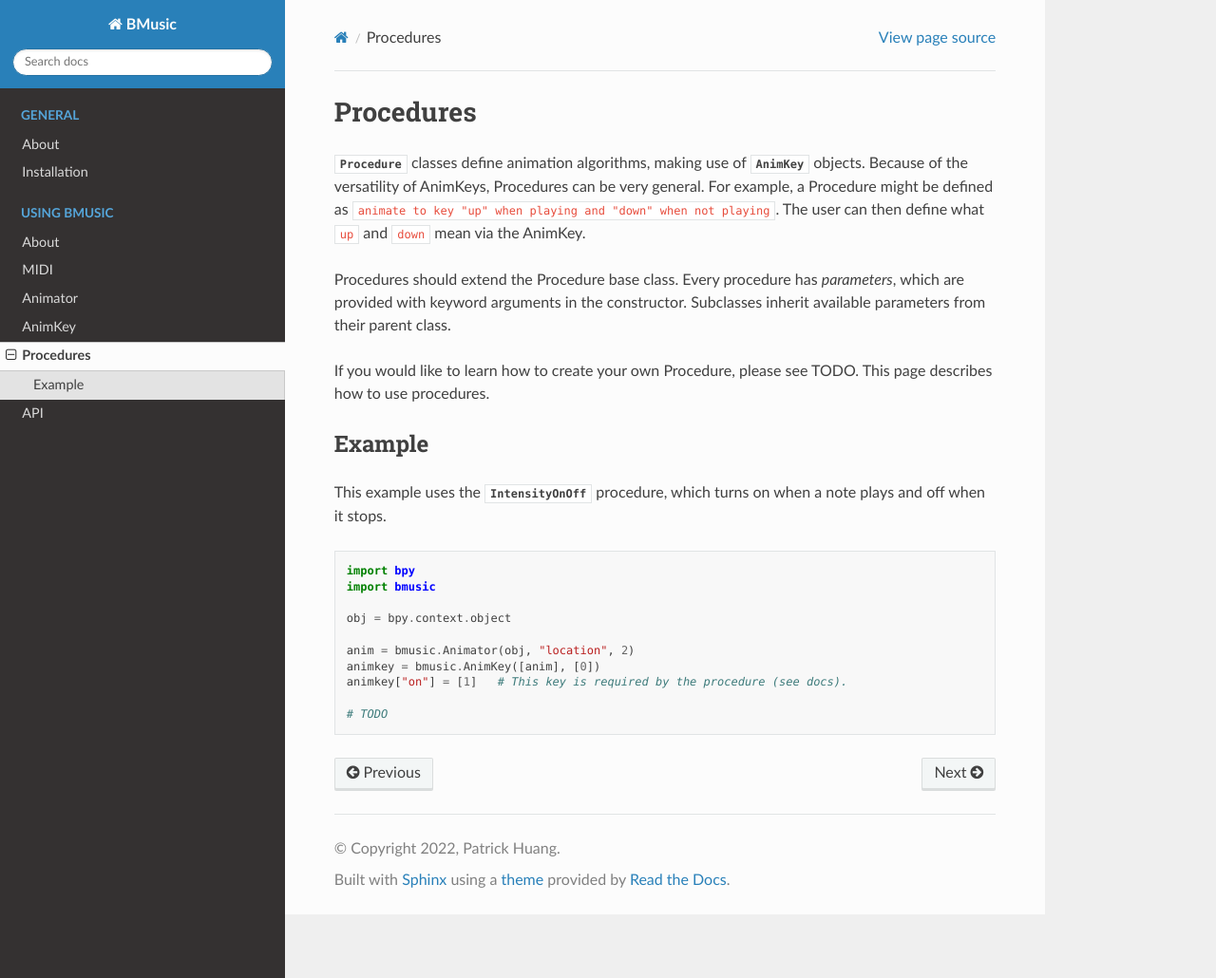
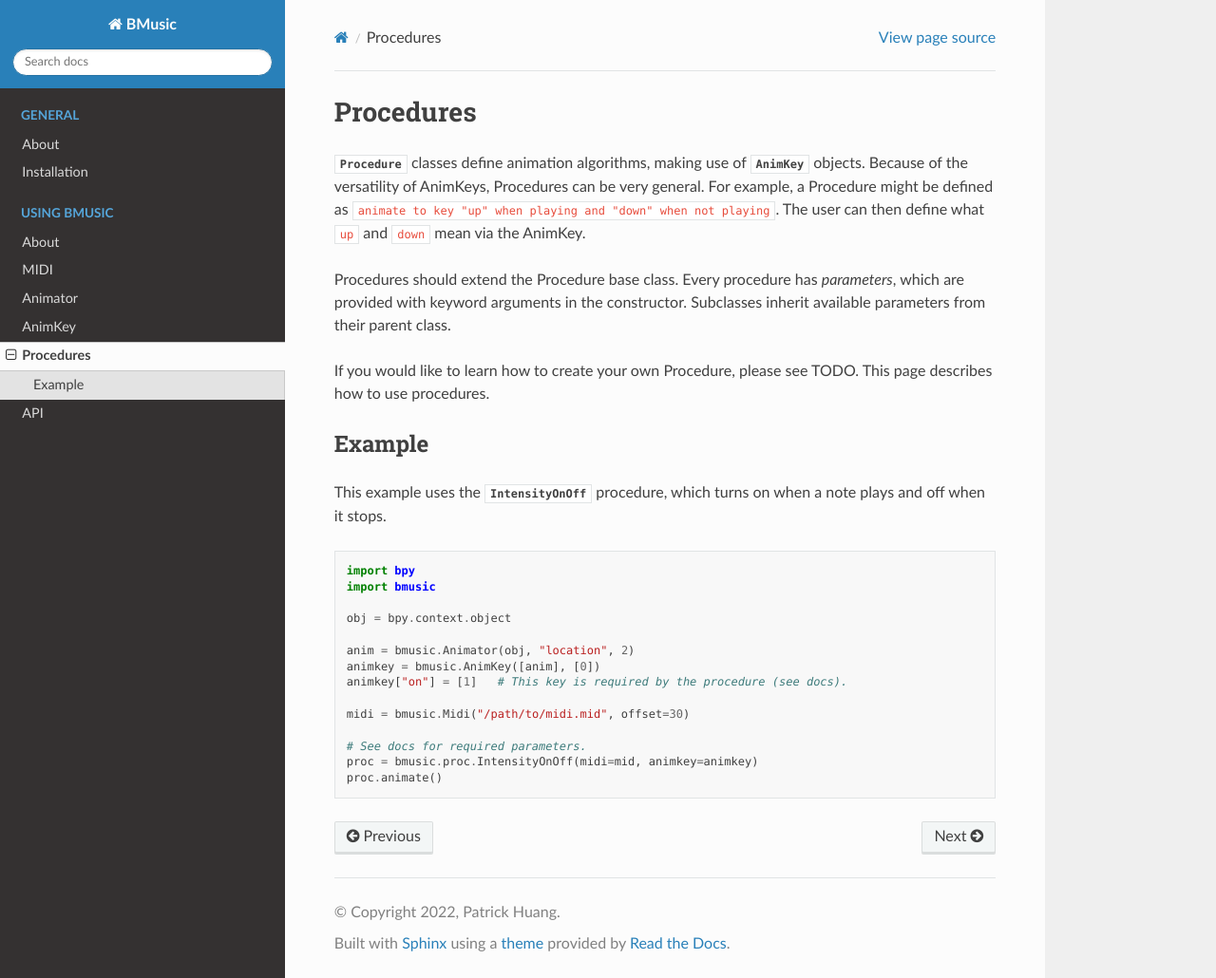
Before and after one commit to phuang1024/BMusic, a Sphinx documentation site: the page built from docs/bmusic/procedure.rst, in a window 1280 px wide and 1030 px high. Shown: the whole window at 95% size. Built offline with Sphinx 7.4.7 and the Read the Docs theme 2.0.0, drawn with Linux system fonts in a browser that asks for light colours.

Commit message:
Docs: Finished procedure.

```diff
--- a/docs/bmusic/procedure.rst
+++ b/docs/bmusic/procedure.rst
@@ -28,4 +28,8 @@ it stops.
    animkey = bmusic.AnimKey([anim], [0])
    animkey["on"] = [1]   # This key is required by the procedure (see docs).
 
-   # TODO
+   midi = bmusic.Midi("/path/to/midi.mid", offset=30)
+
+   # See docs for required parameters.
+   proc = bmusic.proc.IntensityOnOff(midi=mid, animkey=animkey)
+   proc.animate()
```
